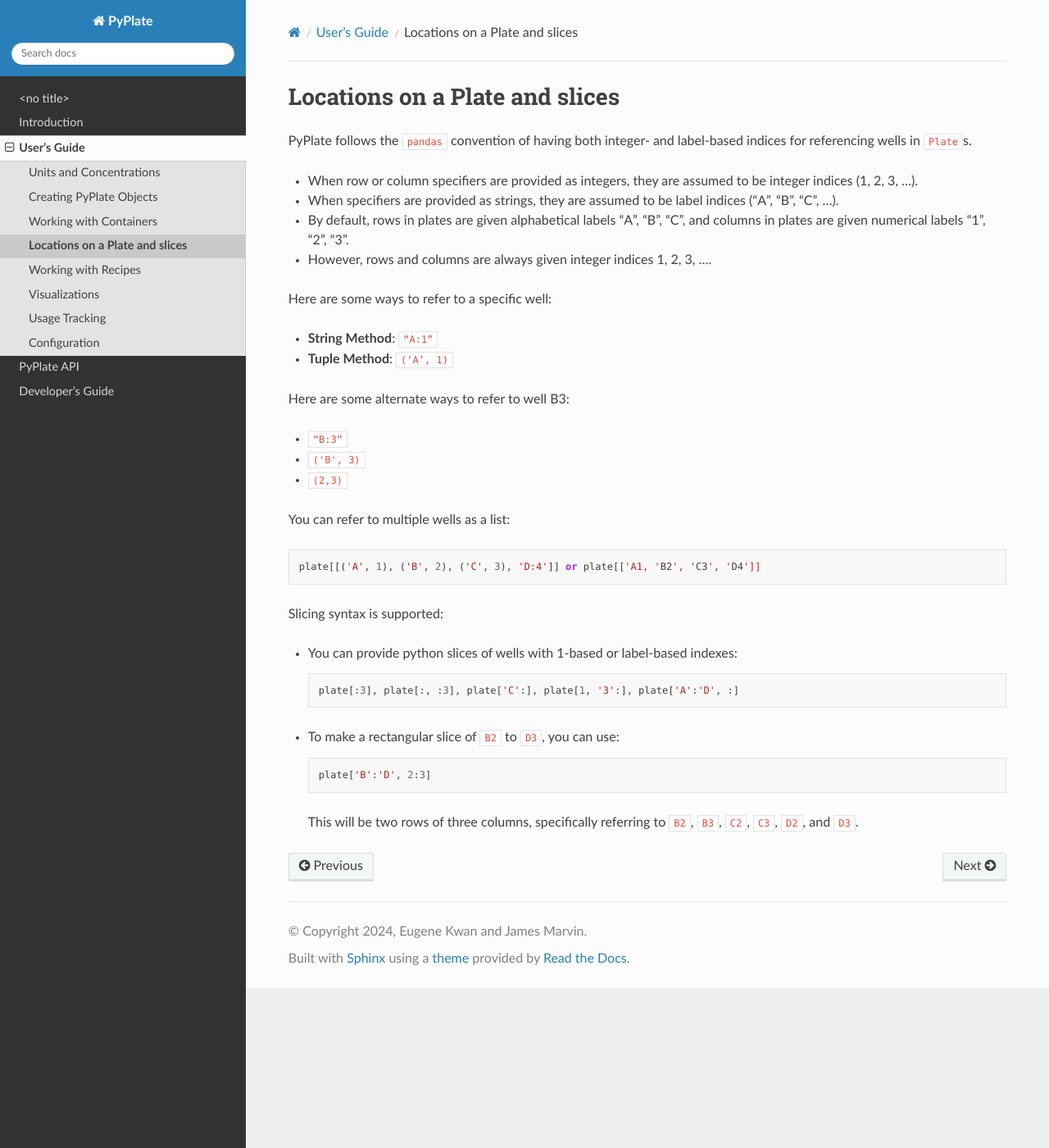
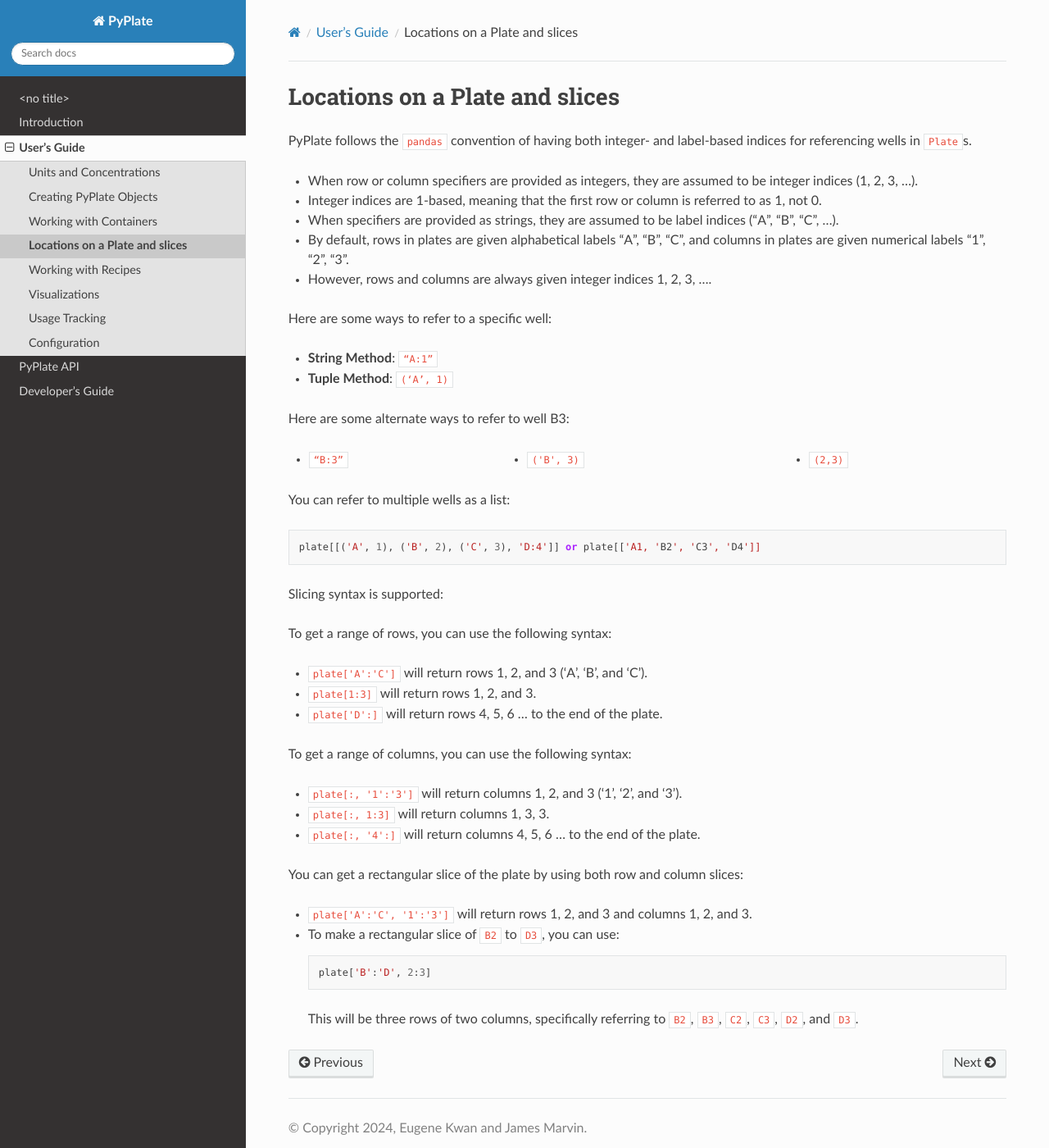
Before and after one commit to ekwan/PyPlate, a Sphinx documentation site: the page built from docs/source/users_guide/locations.rst, in a window 1280 px wide and 1400 px high. Shown: the whole window at 82% size. Built offline with Sphinx 7.4.7 and the Read the Docs theme 2.0.0, drawn with Linux system fonts in a browser that asks for light colours.

Commit message:
User's guide (recipes and locations) updated.

```diff
--- a/docs/source/users_guide/locations.rst
+++ b/docs/source/users_guide/locations.rst
@@ -7,6 +7,7 @@ PyPlate follows the ``pandas`` convention of having both integer- and
 label-based indices for referencing wells in ``Plate``\ s.
 
 - When row or column specifiers are provided as integers, they are assumed to be integer indices (1, 2, 3, …).
+- Integer indices are 1-based, meaning that the first row or column is referred to as 1, not 0.
 - When specifiers are provided as strings, they are assumed to be label indices (“A”, “B”, “C”, …).
 
 - By default, rows in plates are given alphabetical labels “A”, “B”, “C”, and columns in plates are given numerical labels “1”, “2”, “3”.
@@ -19,11 +20,12 @@ Here are some ways to refer to a specific well:
 
 Here are some alternate ways to refer to well B3:
 
-.. _hlist
+.. hlist::
+    :columns: 3
 
-- ``“B:3”``
-- ``('B', 3)``
-- ``(2,3)``
+    - ``“B:3”``
+    - ``('B', 3)``
+    - ``(2,3)``
 
 You can refer to multiple wells as a list::
 
@@ -31,13 +33,24 @@ You can refer to multiple wells as a list::
 
 Slicing syntax is supported:
 
--  You can provide python slices of wells with 1-based or label-based
-   indexes::
+To get a range of rows, you can use the following syntax:
 
-    plate[:3], plate[:, :3], plate['C':], plate[1, '3':], plate['A':'D', :]
+-  ``plate['A':'C']`` will return rows 1, 2, and 3 ('A', 'B', and 'C').
+-  ``plate[1:3]`` will return rows 1, 2, and 3.
+-  ``plate['D':]`` will return rows 4, 5, 6 ... to the end of the plate.
+
+To get a range of columns, you can use the following syntax:
+
+-  ``plate[:, '1':'3']`` will return columns 1, 2, and 3 ('1', '2', and '3').
+-  ``plate[:, 1:3]`` will return columns 1, 3, 3.
+-  ``plate[:, '4':]`` will return columns 4, 5, 6 ... to the end of the plate.
+
+You can get a rectangular slice of the plate by using both row and column slices:
+
+-  ``plate['A':'C', '1':'3']`` will return rows 1, 2, and 3 and columns 1, 2, and 3.
 
 - To make a rectangular slice of ``B2`` to ``D3``, you can use::
 
     plate['B':'D', 2:3]
 
-  This will be two rows of three columns, specifically referring to ``B2``, ``B3``, ``C2``, ``C3``, ``D2``, and ``D3``.
+  This will be three rows of two columns, specifically referring to ``B2``, ``B3``, ``C2``, ``C3``, ``D2``, and ``D3``.
--- a/docs/source/users_guide/visualizations.rst
+++ b/docs/source/users_guide/visualizations.rst
@@ -48,6 +48,7 @@ Dataframes
 `dataframe` returns a styled pandas dataframe of the amount of each or all substance in a plate.
 - By default the data is returned for all substances. A specific substance can be specified.
 - You can specify what data you are interested in by passing the `unit` argument.
+
   - If you want the amount of moles of each substance in a plate, you can pass `unit='umol'`.
   - If you want the volume of each substance in a plate, you can pass `unit='uL'`.
   - If you want the mass of each substance in a plate, you can pass `unit='mg'`.
```
Also changed, not shown: docs/source/users_guide/working_with_recipes.rst (+34 -6 lines), docs/source/images/plate_dataframe_salt_M.png (renamed from docs/source/images/plate_dataframe_M.png).
